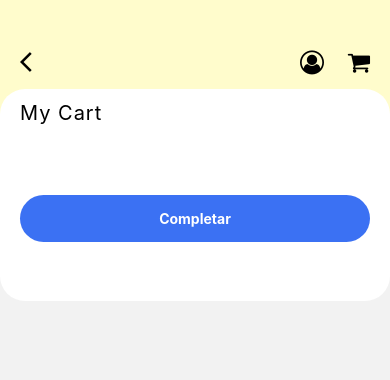
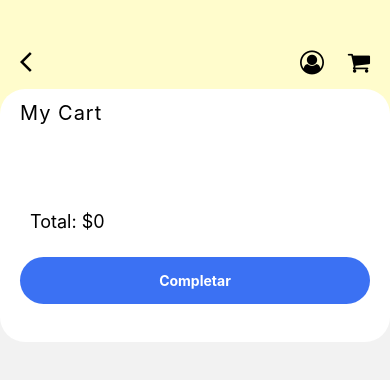
Before and after one commit to HectorBusSan/Cake, a React Native app: screen /MyCart in a window 390 px wide. Shown: the top 380 px of the page. Built offline with nearby package versions, Linux system fonts and the light colour scheme.

Commit message:
Agregando función para eliminar del carrito los productos no deseados

```diff
--- a/view/screens/MyCart.js
+++ b/view/screens/MyCart.js
@@ -40,7 +40,7 @@ const MyCart = ({navigation}) => {
 const getTotal=(productData)=>{
     let total=0;
     for(let index=0; index<productData.length;index++){
-        let productPrice= productData[index].productPrice
+        let productPrice= Number(productData[index].price)
         total=total+productPrice;
     }
     setTotal(total);
@@ -48,21 +48,21 @@ const getTotal=(productData)=>{
 
 const removeItemFromCart=async(id)=>{
     let itemArray=await AsyncStorage.getItem("cartItem");
-    item=itemArray= JSON.parse(itemArray);
+    itemArray= JSON.parse(itemArray);
     let arrays=itemArray.map(data=>Number(data));
     console.log(arrays);
     if(itemArray){
-        console.log("array")
+        console.log("-array-")
         for (let index = 0; index < itemArray.length; index++) {
-            // console.log(arrays[index])
-            if(arrays[index]==id){
-                arrays.splice(index,1);
-            }
+                console.log(arrays[index])
+                if(arrays[index]==id){
+                    arrays.splice(index,1);
+                }
+                let arr= String([arrays])
+                await AsyncStorage.setItem("cartItem",JSON.stringify(arr));
+                console.log(arr);
+                getDataFromDB();
         }
-            let arr= String(arrays)
-            await AsyncStorage.setItem("cartItem",JSON.stringify(arr));
-            console.log(arr);
-            getDataFromDB();
     }
     // if(arrays){
     //     let array=arrays;
@@ -145,7 +145,7 @@ const renderProduct =(data,index)=>{
         <View style={style.header}>
             <MaterialIcons name="arrow-back-ios" size={24} color="black" onPress={()=>{navigation.goBack()}}/>
             <View style={{display:"flex", flexDirection:"row", width:"20%", justifyContent:"space-between"}}>
-                <TouchableOpacity onPress={()=>console.log(product)}><FontAwesome name="user-circle-o" size={24} color="black" /></TouchableOpacity>
+                <TouchableOpacity onPress={()=>console.log()}><FontAwesome name="user-circle-o" size={24} color="black" /></TouchableOpacity>
                 <FontAwesome name="shopping-cart" size={24} />
             </View>
         </View>
@@ -158,7 +158,7 @@ const renderProduct =(data,index)=>{
             marginTop:15,
             borderRadius:25
         }}>
-            <ScrollView style={{height:"50%"}}>
+            <ScrollView style={{maxHeight:"50%"}}>
                 <View>
                     <Text style={{fontSize:20,
                     color:COLORS.dark,
@@ -170,7 +170,10 @@ const renderProduct =(data,index)=>{
                     </View>
                 </View>
             </ScrollView>
-            <View style={{height:"50%"}}>
+            <View style={{maxHeight:"50%"}}>
+                <View>
+                    <Text style={{fontSize:18,marginBottom:20,marginLeft:10}}>Total: ${total}</Text>
+                </View>
                 <TouchableOpacity style={{width:"100%"}}>
                     <CustomerButton text="Completar"/>
                 </TouchableOpacity>
```
